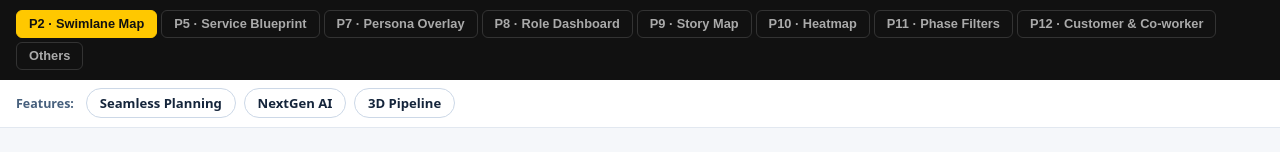
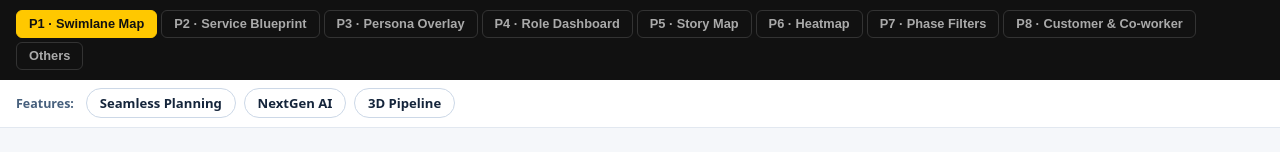
Before and after one commit to jcdiezikea/-cjm-exploration, a React (Vite) app: page / in a window 1280 px wide. Shown: the top 152 px of the page. Built offline with nearby package versions, Linux system fonts and the light colour scheme; a web font is replaced by a local one; what chartjs-plugin-datalabels would draw is missing.

Commit message:
chore: renumber nav tabs P1–P8 + Others

```diff
--- a/src/ProposalNav.tsx
+++ b/src/ProposalNav.tsx
@@ -11,15 +11,15 @@ import { P12CoworkerOverlay } from './proposals/P12CoworkerOverlay.tsx'
 import { Others } from './proposals/Others.tsx'
 
 const PROPOSALS = [
-  { id: 2, label: 'P2 · Swimlane Map', component: P2SwimlaneMap },
-  { id: 5, label: 'P5 · Service Blueprint', component: P5ServiceBlueprint },
-  { id: 7, label: 'P7 · Persona Overlay', component: P7PersonaOverlay },
-  { id: 8, label: 'P8 · Role Dashboard', component: P8RoleDashboard },
-  { id: 9, label: 'P9 · Story Map', component: P9StoryMap },
-  { id: 10, label: 'P10 · Heatmap', component: P10Heatmap },
-  { id: 11, label: 'P11 · Phase Filters', component: P11EmotionCurvePhases },
-  { id: 12, label: 'P12 · Customer & Co-worker', component: P12CoworkerOverlay },
-  { id: 13, label: 'Others', component: Others },
+  { id: 1, label: 'P1 · Swimlane Map', component: P2SwimlaneMap },
+  { id: 2, label: 'P2 · Service Blueprint', component: P5ServiceBlueprint },
+  { id: 3, label: 'P3 · Persona Overlay', component: P7PersonaOverlay },
+  { id: 4, label: 'P4 · Role Dashboard', component: P8RoleDashboard },
+  { id: 5, label: 'P5 · Story Map', component: P9StoryMap },
+  { id: 6, label: 'P6 · Heatmap', component: P10Heatmap },
+  { id: 7, label: 'P7 · Phase Filters', component: P11EmotionCurvePhases },
+  { id: 8, label: 'P8 · Customer & Co-worker', component: P12CoworkerOverlay },
+  { id: 9, label: 'Others', component: Others },
 ]
 
 function applyFeatures(base: JourneyPoint[], activeFeatures: FeatureDefinition[]): JourneyPoint[] {
@@ -34,7 +34,7 @@ function applyFeatures(base: JourneyPoint[], activeFeatures: FeatureDefinition[]
 }
 
 export function ProposalNav() {
-  const [active, setActive] = useState(2)
+  const [active, setActive] = useState(1)
   const [activeFeatureIds, setActiveFeatureIds] = useState<string[]>([])
 
   function toggleFeature(id: string) {
```
